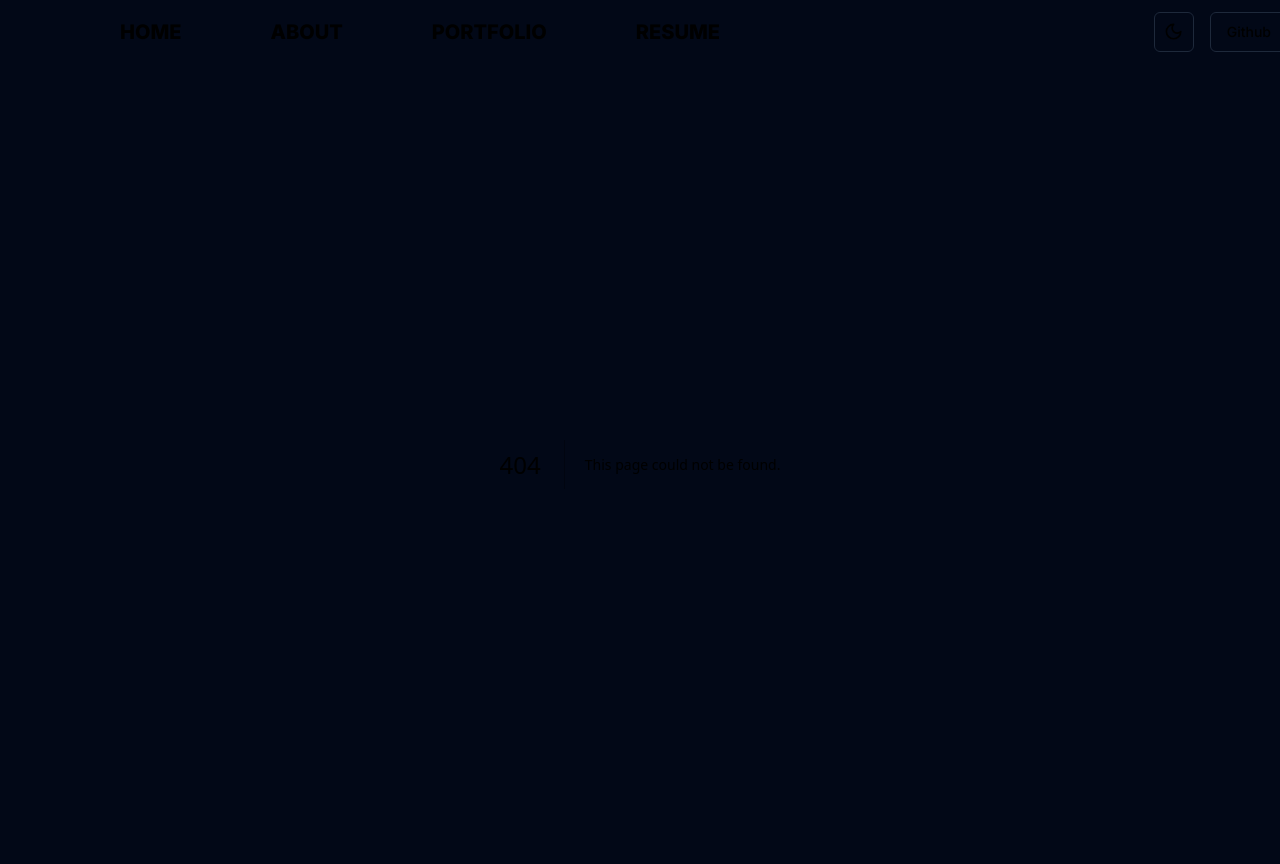
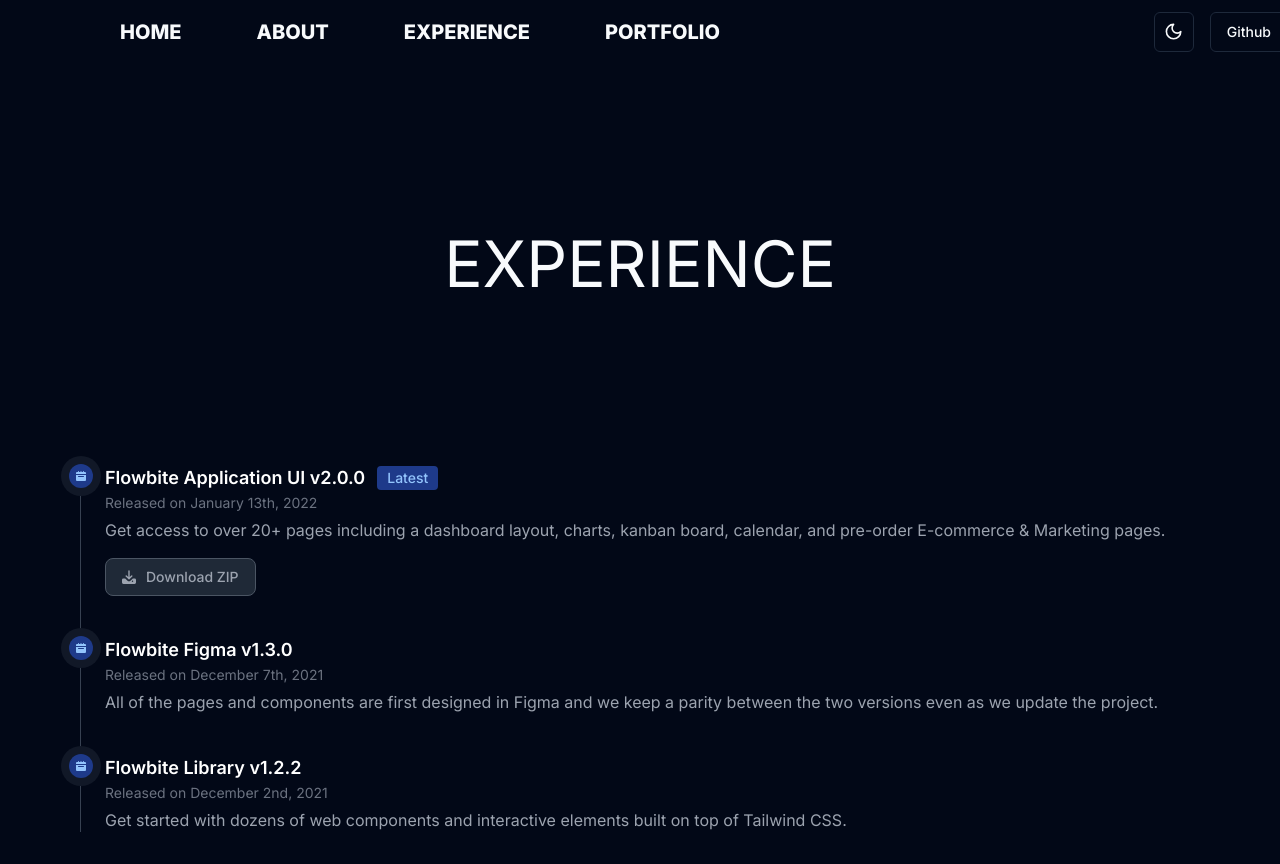
Before and after one commit to bklarer/personal-site, a Next.js app: page /experience in a window 1280 px wide. Before the commit this address had no page. After the commit the page ends 832 px from the top, so only its background shows below. Built offline with nearby package versions, Linux system fonts and the light colour scheme.

Commit message:
Change layout of about and experience page

```diff
--- a/app/about/page.tsx
+++ b/app/about/page.tsx
@@ -1,7 +1,6 @@
 import AboutCard from "@/components/AboutCard";
 import Hero from "@/components/Hero";
 import { Icons } from "@/components/Icons";
-import Timeline from "@/components/Timeline";
 
 const About = () => {
   return (
@@ -14,7 +13,6 @@
         />
       </Hero>
       <AboutCard />
-      <Timeline />
     </div>
   );
 };
--- a/app/resume/page.tsx
+++ b/app/experience/page.tsx
@@ -1,9 +1,11 @@
 import Hero from "@/components/Hero";
+import Timeline from "@/components/Timeline";
 
 const Resume = () => {
   return (
     <div>
-      <Hero title={["RESUME"]}></Hero>
+      <Hero title={["EXPERIENCE"]}></Hero>
+      <Timeline />
     </div>
   );
 };
--- a/components/AboutCard.tsx
+++ b/components/AboutCard.tsx
@@ -4,9 +4,9 @@
   return (
     <Card className="w-full mb-[100px]">
       <CardContent className="mt-6">
-        <div className="flex">
+        <div className="md:flex">
           <div className="flex-1 text-center border border-border h-[400px]"></div>
-          <div className="flex-1 text-center">About me</div>
+          <div className="flex-1 text-center md:mt-0 mt-4">About me</div>
         </div>
       </CardContent>
     </Card>
--- a/components/Header.tsx
+++ b/components/Header.tsx
@@ -24,10 +24,10 @@
                 <Link href="/about">ABOUT</Link>
               </li>
               <li>
-                <Link href="/portfolio">PORTFOLIO</Link>
+                <Link href="/experience">EXPERIENCE</Link>
               </li>
               <li>
-                <Link href="/resume">RESUME</Link>
+                <Link href="/portfolio">PORTFOLIO</Link>
               </li>
             </ul>
           </div>
--- a/components/MobileMenu.tsx
+++ b/components/MobileMenu.tsx
@@ -67,9 +67,9 @@
             <Link
               onClick={handleClick}
               className="hover:text-gray-500 duration-500"
-              href="/resume"
+              href="/experience"
             >
-              RESUME
+              EXPERIENCE
             </Link>
           </li>
         </ul>
```
